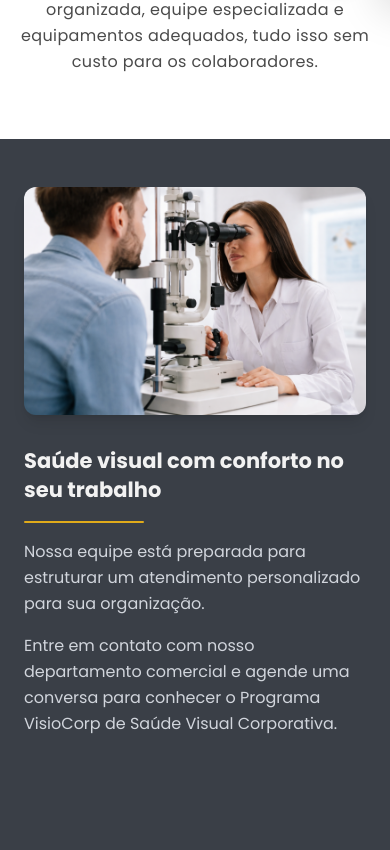
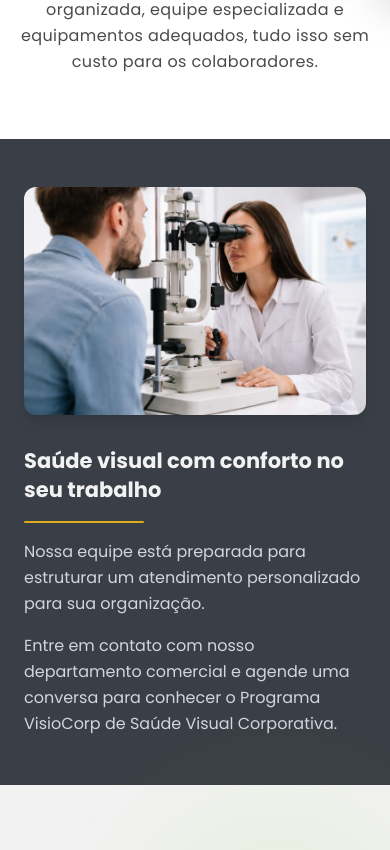
Before and after one commit to Equipe-NextSolve/visio-corp, a Next.js app: page /about in a window 390 px wide. Shown: the part 834-1684 px from the top of the page. Built offline with nearby package versions, Linux system fonts and the light colour scheme.

Commit message:
Ajuste de responsividade

```diff
--- a/src/components/about/SectionTwo.jsx
+++ b/src/components/about/SectionTwo.jsx
@@ -3,7 +3,7 @@ import Image from "next/image"
 import { AnimatedSlideLeft, AnimatedSlideRight } from "@/utils/AnimatedEntrance"
 export default function SectionTwo() {
     return (
-        <section className='w-full bg-[#3a3f47] min-h-250 mt-16 py-12 px-6 flex  justify-center'>
+        <section className="w-full bg-[#3a3f47] mt-16 py-12 px-6 flex justify-center h-auto lg:h-125">
 
                  <div className='flex flex-col sm:flex-row items-center gap-8 w-full max-w-300'>
 
--- a/src/components/policiesAndPrivacy/InitialPolicie.jsx
+++ b/src/components/policiesAndPrivacy/InitialPolicie.jsx
@@ -18,8 +18,9 @@ export default function InitialPolicie() {
       </div>
 
       {/* CONTAINER */}
-      <div className="relative z-10 max-w-6xl w-full flex flex-col-reverse md:flex-row items-center justify-between gap-12 md:gap-16 py-30">
+      <div className="relative z-10 max-w-6xl w-full flex flex-col-reverse md:flex-row items-center justify-between gap-12 md:gap-16 pt-30">
         <div className="flex flex-col gap-7 max-w-xl text-center md:text-left">
+
           <div className="flex items-center justify-center md:justify-start gap-2">
             <span className="w-5 h-px bg-gold" />
             <span className="text-gold text-[11px] font-medium tracking-[0.18em] uppercase">
--- a/src/components/policiesAndPrivacy/PoliciesAndPrivacy.jsx
+++ b/src/components/policiesAndPrivacy/PoliciesAndPrivacy.jsx
@@ -2,12 +2,14 @@ import InitialPolicie from "./InitialPolicie";
 import DescriptionPolicie from "./DescriptionPolicie";
 import Message from "@/utils/Message";
 import Loanding from "@/utils/Loanding";
+import Questions from "../contact/Questions";
 
 export default function PoliciesAndPrivacy() {
   return (
     <main className="w-full min-h-screen flex items-center justify-center flex-col">
       <InitialPolicie />
       <DescriptionPolicie />
+      <Questions />
       <Message />
       <Loanding />
     </main>
```
